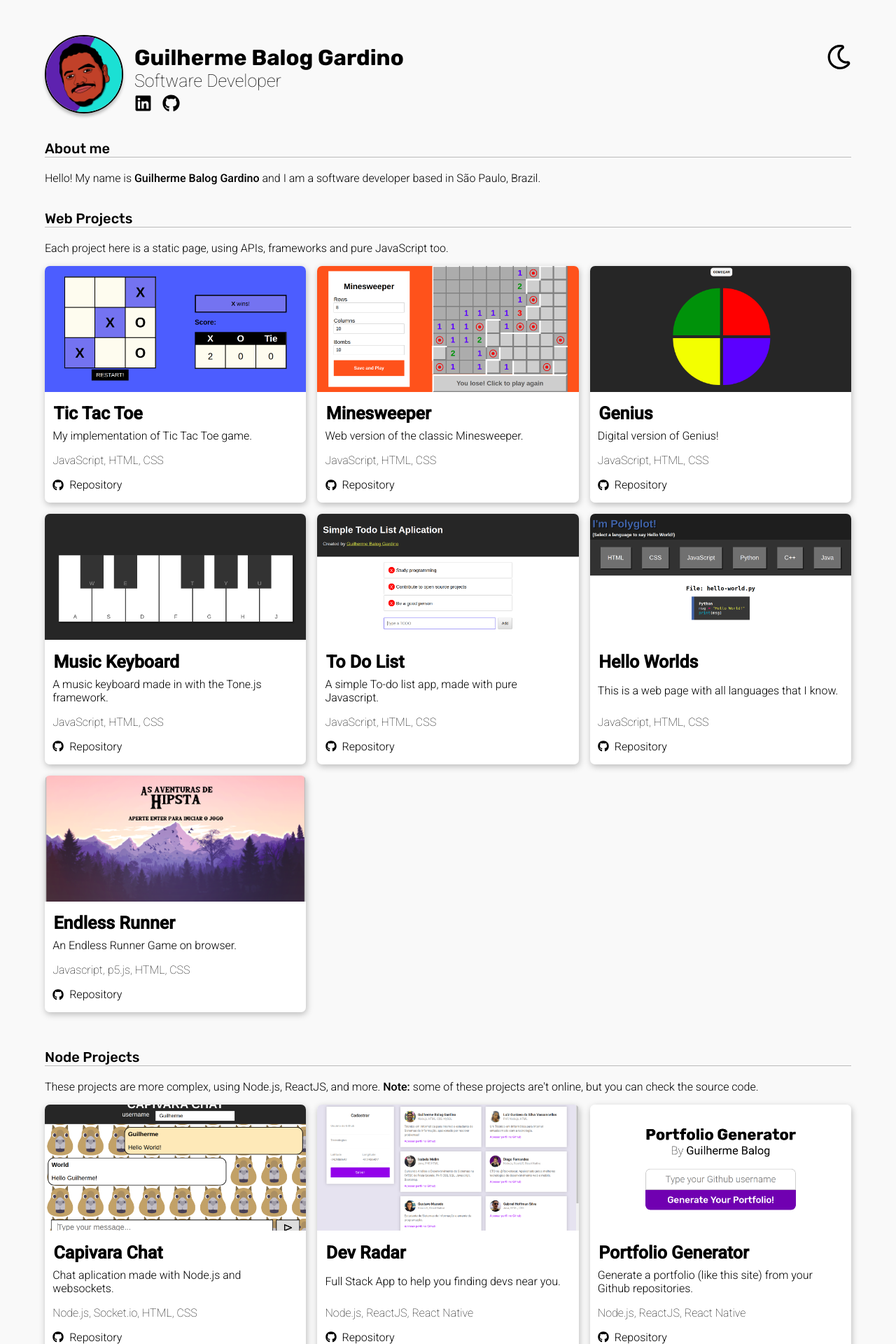
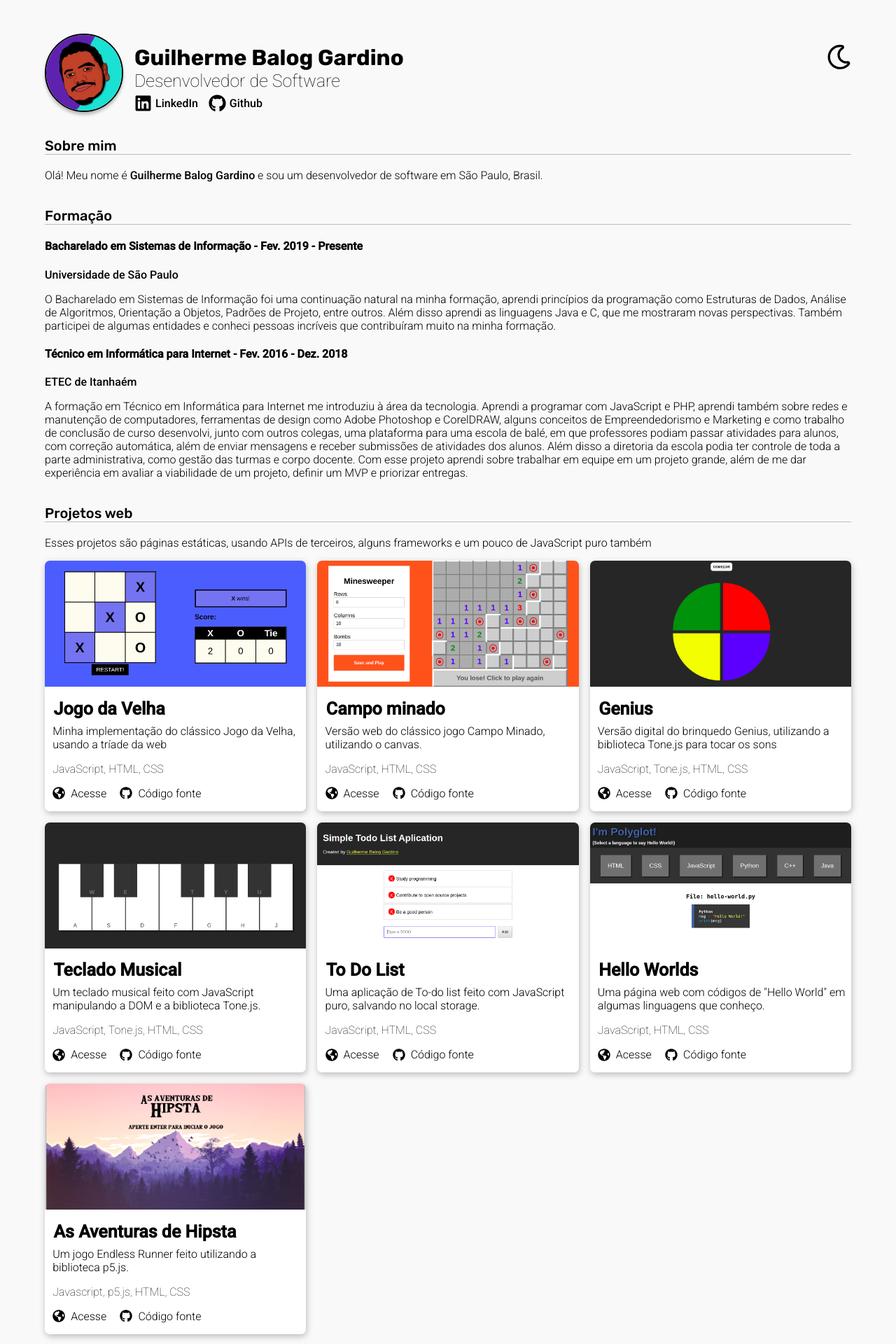
Before and after one commit to GuilhermeBalog/guilhermebalog.github.io, a Next.js app: page / in a window 1280 px wide. Shown: the top 1920 px of the page at 70% size. Built offline with nearby package versions, Linux system fonts and the light colour scheme.

Commit message:
Translate to portuguese and add improvements
- Add formation section
- Add icon to homepage of each project
- Add name in social media links
- Convert 4 spaces indentation to 2 spaces

```diff
--- /dev/null
+++ b/formations.json
@@ -0,0 +1,14 @@
+[
+    {
+        "title": "Bacharelado em Sistemas de Informação",
+        "institution": "Universidade de São Paulo",
+        "period": "Fev. 2019 - Presente",
+        "description": "O Bacharelado em Sistemas de Informação foi uma continuação natural na minha formação, aprendi princípios da programação como Estruturas de Dados, Análise de Algoritmos, Orientação a Objetos, Padrões de Projeto, entre outros. Além disso aprendi as linguagens Java e C, que me mostraram novas perspectivas. Também participei de algumas entidades e conheci pessoas incríveis que contribuíram muito na minha formação."
+    },
+    {
+        "title": "Técnico em Informática para Internet",
+        "institution": "ETEC de Itanhaém",
+        "period": "Fev. 2016 - Dez. 2018",
+        "description": "A formação em Técnico em Informática para Internet me introduziu à área da tecnologia. Aprendi a programar com JavaScript e PHP, aprendi também sobre redes e manutenção de computadores, ferramentas de design como Adobe Photoshop e CorelDRAW, alguns conceitos de Empreendedorismo e Marketing e como trabalho de conclusão de curso desenvolvi, junto com outros colegas, uma plataforma para uma escola de balé, em que professores podiam passar atividades para alunos, com correção automática, além de enviar mensagens e receber submissões de atividades dos alunos. Além disso a diretoria da escola podia ter controle de toda a parte administrativa, como gestão das turmas e corpo docente.  Com esse projeto aprendi sobre trabalhar em equipe em um projeto grande, além de me dar experiência em avaliar a viabilidade de um projeto, definir um MVP e priorizar entregas."
+    }
+]
--- a/projects.json
+++ b/projects.json
@@ -1,16 +1,16 @@
 {
   "web": [
     {
-      "name": "Tic Tac Toe",
-      "description": "My implementation of Tic Tac Toe game.",
+      "name": "Jogo da Velha",
+      "description": "Minha implementação do clássico Jogo da Velha, usando a tríade da web",
       "languages": "JavaScript, HTML, CSS",
       "homepage": "https://guilhermebalog.github.io/tic-tac-toe",
       "repo_url": "https://github.com/GuilhermeBalog/tic-tac-toe",
       "image": "/tic-tac-toe.png"
     },
     {
-      "name": "Minesweeper",
-      "description": "Web version of the classic Minesweeper.",
+      "name": "Campo minado",
+      "description": "Versão web do clássico jogo Campo Minado, utilizando o canvas.",
       "languages": "JavaScript, HTML, CSS",
       "homepage": "https://guilhermebalog.github.io/minesweeper",
       "repo_url": "https://github.com/GuilhermeBalog/minesweeper",
@@ -18,23 +18,23 @@
     },
     {
       "name": "Genius",
-      "description": "Digital version of Genius!",
-      "languages": "JavaScript, HTML, CSS",
+      "description": "Versão digital do brinquedo Genius, utilizando a biblioteca Tone.js para tocar os sons",
+      "languages": "JavaScript, Tone.js, HTML, CSS",
       "homepage": "https://guilhermebalog.github.io/genius",
       "repo_url": "https://github.com/GuilhermeBalog/genius",
       "image": "/genius.png"
     },
     {
-      "name": "Music Keyboard",
-      "description": "A music keyboard made in with the Tone.js framework.",
-      "languages": "JavaScript, HTML, CSS",
+      "name": "Teclado Musical",
+      "description": "Um teclado musical feito com JavaScript manipulando a DOM e a biblioteca Tone.js.",
+      "languages": "JavaScript, Tone.js, HTML, CSS",
       "homepage": "https://guilhermebalog.github.io/js-music-keyboard",
       "repo_url": "https://github.com/GuilhermeBalog/js-music-keyboard",
       "image": "/js-music-keyboard.png"
     },
     {
       "name": "To Do List",
-      "description": "A simple To-do list app, made with pure Javascript.",
+      "description": "Uma aplicação de To-do list feito com JavaScript puro, salvando no local storage.",
       "languages": "JavaScript, HTML, CSS",
       "homepage": "https://guilhermebalog.github.io/TodoList",
       "repo_url": "https://github.com/GuilhermeBalog/TodoList",
@@ -42,15 +42,15 @@
     },
     {
       "name": "Hello Worlds",
-      "description": "This is a web page with all languages that I know.",
+      "description": "Uma página web com códigos de \"Hello World\" em algumas linguagens que conheço.",
       "languages": "JavaScript, HTML, CSS",
       "homepage": "https://guilhermebalog.github.io/my-hello-worlds",
       "repo_url": "https://github.com/GuilhermeBalog/my-hello-worlds",
       "image": "/my-hello-worlds.png"
     },
     {
-      "name": "Endless Runner",
-      "description": "An Endless Runner Game on browser.",
+      "name": "As Aventuras de Hipsta",
+      "description": "Um jogo Endless Runner feito utilizando a biblioteca p5.js.",
       "languages": "Javascript, p5.js, HTML, CSS",
       "homepage": "https://guilhermebalog.github.io/imersao-gamedev/",
       "repo_url": "https://github.com/GuilhermeBalog/imersao-gamedev",
@@ -60,7 +60,7 @@
   "node": [
     {
       "name": "Capivara Chat",
-      "description": "Chat aplication made with Node.js and websockets.",
+      "description": "Uma aplicação de chat público utilizando o protocolo WebSocket.",
       "languages": "Node.js, Socket.io, HTML, CSS",
       "homepage": "https://capivarachat.herokuapp.com",
       "repo_url": "https://github.com/GuilhermeBalog/capivara-chat",
@@ -68,31 +68,31 @@
     },
     {
       "name": "Dev Radar",
-      "description": "Full Stack App to help you finding devs near you.",
+      "description": "Encontre desenvolvedores perto de você com esse app. Um projeto full stack: API feita com Node.js, Frontend feito com ReactJS e app mobile feito com React Native.",
       "languages": "Node.js, ReactJS, React Native",
       "homepage": "https://github.com/GuilhermeBalog/dev-radar",
       "repo_url": "https://github.com/GuilhermeBalog/dev-radar",
       "image": "/dev-radar.png"
     },
     {
-      "name": "Portfolio Generator",
-      "description": "Generate a portfolio (like this site) from your Github repositories.",
-      "languages": "Node.js, ReactJS, React Native",
+      "name": "Gerador de Portfólio",
+      "description": "Gere uma portfólio (parecido com este site) a partir do seu perfil do GitHub. Projeto feito com ReactJS, consumindo a API do GitHub",
+      "languages": "Node.js, ReactJS",
       "homepage": "https://balogportfoliogenerator.herokuapp.com",
       "repo_url": "https://github.com/GuilhermeBalog/portfolio-generator",
       "image": "/portfolio-generator.png"
     },
     {
-      "name": "University Cafeteria Menu",
-      "description": "API that uses Webscraping to serve the menu of University of São Paulo's Cafeteria.",
-      "languages": "Node.js, Pupeteer.js",
+      "name": "API Bandejão da USP",
+      "description": "API para obter o cardápio do restaurante universitário da Universidade de São Paulo. A API usa WebScraping para pegar os dados do site do cardápio e servi-los no formato JSON.",
+      "languages": "Node.js, Puppeteer.js, Express.js",
       "homepage": "https://ru-scraping.herokuapp.com",
       "repo_url": "https://github.com/GuilhermeBalog/ru-scraping",
       "image": "/api.png"
     },
     {
       "name": "Mother Weather",
-      "description": "Weather forecast in a funny way, like your mother would say.",
+      "description": "Previsão do tempo de uma forma divertida, uma mãe diria. Meu primeiro projeto usando TypeScript e a previsão do tempo é feita com a API do Meteorologisk institutt",
       "languages": "ReactJS, Typescript",
       "homepage": "https://guilhermebalog.github.io/mother-weather/",
       "repo_url": "https://github.com/GuilhermeBalog/mother-weather",
--- /dev/null
+++ b/src/components/FormationCard/index.js
@@ -0,0 +1,17 @@
+import React from 'react'
+
+function FormationCard({ formation }) {
+  return (
+    <div>
+      <h4>{formation.title} - {formation.period}</h4>
+      <p>
+        <strong>{formation.institution}</strong>
+      </p>
+      <p>
+        {formation.description}
+      </p>
+    </div>
+  )
+}
+
+export default FormationCard
--- a/src/components/ProjectCard/index.js
+++ b/src/components/ProjectCard/index.js
@@ -1,5 +1,5 @@
 import React from 'react'
-import { FaGithub } from 'react-icons/fa'
+import { FaGithub, FaGlobeAmericas } from 'react-icons/fa'
 
 import SafeLink from '../SafeLink'
 
@@ -19,12 +19,23 @@ function ProjectCard({ project, iconColor }) {
         {project.languages}
       </p>
 
-            <SafeLink href={project.repo_url}>
-                <p className={styles.projectRepo}>
-                    <FaGithub size={16} color={iconColor || '#000'} className={styles.icon} />
-                    Repository
+      <div className={styles.projectFooter}>
+        {project.homepage && project.homepage !== project.repo_url &&
+          <SafeLink href={project.homepage}>
+            <p className={styles.projectLink}>
+              <FaGlobeAmericas size={18} color={iconColor || '#000'} className={styles.icon} />
+              Acesse
             </p>
           </SafeLink>
+        }
+
+        <SafeLink href={project.repo_url}>
+          <p className={styles.projectLink}>
+            <FaGithub size={18} color={iconColor || '#000'} className={styles.icon} />
+            Código fonte
+          </p>
+        </SafeLink>
+      </div>
     </div>
   )
 }
--- a/src/components/ProjectCard/style.module.css
+++ b/src/components/ProjectCard/style.module.css
@@ -38,7 +38,7 @@
     font-weight: 300; /* light */
     flex-grow: 1;
     display: flex;
-    align-items: center;
+    align-items: flex-start;
 }
 
 .projectDescription a{
@@ -50,12 +50,16 @@
     font-weight: 100; /* thin */
 }
 
-.projectRepo{
+.projectFooter{
+    display: flex;
+}
+
+.projectLink{
     display: flex;
     align-items: center;
     margin-bottom: 1em !important;
 }
 
-.projectRepo .icon{
+.projectLink .icon{
     margin-right: 0.5rem;
 }
--- a/src/pages/index.js
+++ b/src/pages/index.js
@@ -1,14 +1,14 @@
-import React, { useState } from 'react'
+import React, { useState, useEffect } from 'react'
 import { FaLinkedin, FaGithub, FaMoon, FaRegMoon } from 'react-icons/fa'
 
 import ProjectCard from '../components/ProjectCard'
 import SafeLink from '../components/SafeLink'
 import projects from '../../projects.json'
-import { useEffect } from 'react'
+import formations from '../../formations.json'
+import FormationCard from '../components/FormationCard'
 
 function App() {
-
-    const defaulfTheme = {
+  const defaultTheme = {
     bg: '#f9f9f9',
     bgLighter: '#ffffff',
     borderColor: '#00000040',
@@ -30,7 +30,7 @@ function App() {
     return JSON.parse(localStorage.getItem(`@guilhermebalog/${key}`))
   }
 
-    const [theme, setTheme] = useState(defaulfTheme)
+  const [theme, setTheme] = useState(defaultTheme)
   const [isDarkThemeChecked, setIsDarkThemeChecked] = useState(false)
 
   useEffect(() => {
@@ -65,14 +65,16 @@ function App() {
         <img src="/profile-picture.png" alt="Guilherme Balog Gardino" />
         <div className="title">
           <h1>Guilherme Balog Gardino</h1>
-                    <h2>Software Developer</h2>
+          <h2>Desenvolvedor de Software</h2>
+
           <div className="social-links">
             <div className="social-media">
-                            <SafeLink href="https://www.linkedin.com/in/guilherme-balog-gardino-233ab2186">
+              <SafeLink href="https://www.linkedin.com/in/guilhermebalog/">
                 <FaLinkedin size="25" color={theme.colorText} />
                 <span>LinkedIn</span>
               </SafeLink>
             </div>
+
             <div className="social-media">
               <SafeLink href="https://github.com/GuilhermeBalog">
                 <FaGithub size="25" color={theme.colorText} />
@@ -85,7 +87,7 @@ function App() {
           <input
             type="checkbox"
             onChange={() => {
-                            isDarkThemeChecked ? setTheme(defaulfTheme) : setTheme(darkTheme)
+              isDarkThemeChecked ? setTheme(defaultTheme) : setTheme(darkTheme)
               setIsDarkThemeChecked(!isDarkThemeChecked)
             }}
             checked={isDarkThemeChecked}
@@ -103,13 +105,22 @@ function App() {
       </header>
 
       <section>
-                <h3>About me</h3>
-                <p>Hello! My name is <strong>Guilherme Balog Gardino</strong> and I am a software developer based in São Paulo, Brazil.</p>
+        <h3>Sobre mim</h3>
+        <p>Olá! Meu nome é <strong>Guilherme Balog Gardino</strong> e sou um desenvolvedor de software em São Paulo, Brasil.</p>
+        {/* <p>Hello! My name is <strong>Guilherme Balog Gardino</strong> and I am a software developer based in São Paulo, Brazil.</p> */}
       </section>
 
       <section>
-                <h3>Web Projects</h3>
-                <p>Each project here is a static page, using APIs, frameworks and pure JavaScript too.</p>
+        <h3>Formação</h3>
+        {/* <div className="projects"> */}
+        {formations.map((formation, i) => <FormationCard formation={formation} key={i} />)}
+        {/* </div> */}
+      </section>
+
+      <section>
+        <h3>Projetos web</h3>
+        <p>Esses projetos são páginas estáticas, usando APIs de terceiros, alguns frameworks e um pouco de JavaScript puro também</p>
+        {/* <p>Each project here is a static page, using APIs, frameworks and pure JavaScript too.</p> */}
 
         <div className="projects">
           {projects.web.map(project => (<ProjectCard key={project.name} project={project} iconColor={theme.colorText} />))}
@@ -117,11 +128,12 @@ function App() {
       </section>
 
       <section>
-                <h3>Node Projects</h3>
-                <p>
+        <h3>Projetos Node</h3>
+        <p>Estes projetos são um pouco mais complexos, usando Node.js, React e mais. Alguns deles não estão no ar, mas o código está disponível de forma <i>open source</i>.</p>
+        {/* <p>
                     These projects are more complex, using Node.js, ReactJS, and more.
                     <strong> Note: </strong>some of these projects are't online, but you can check the source code.
-                </p>
+                </p> */}
 
         <div className="projects">
           {projects.node.map(project => (<ProjectCard key={project.name} project={project} iconColor={theme.colorText} />))}
--- a/src/styles/index.css
+++ b/src/styles/index.css
@@ -1,4 +1,4 @@
-@import url('https://fonts.googleapis.com/css?family=Roboto:100,300,400,500|Rubik:300,400,500,700&display=swap');
+@import url('https://fonts.googleapis.com/css?family=Roboto:100,300,400,500;700;900|Rubik:300,400,500,700&display=swap');
 
 *{
     outline: none;
@@ -26,6 +26,7 @@ body{
 
 a{
     text-decoration: none;
+    color: inherit;
 }
 
 strong{
@@ -93,8 +94,14 @@ header .social-links .social-media{
     margin-right: 15px;
 }
 
+header .social-links .social-media a{
+    display: flex;
+    align-items: center;
+}
+
 header .social-links .social-media span{
-    display: none;
+    margin-left: 5px;
+    font-weight: 500;
 }
 
 header .check-group{
```
Lines whose indentation alone changed are shown as unchanged.
